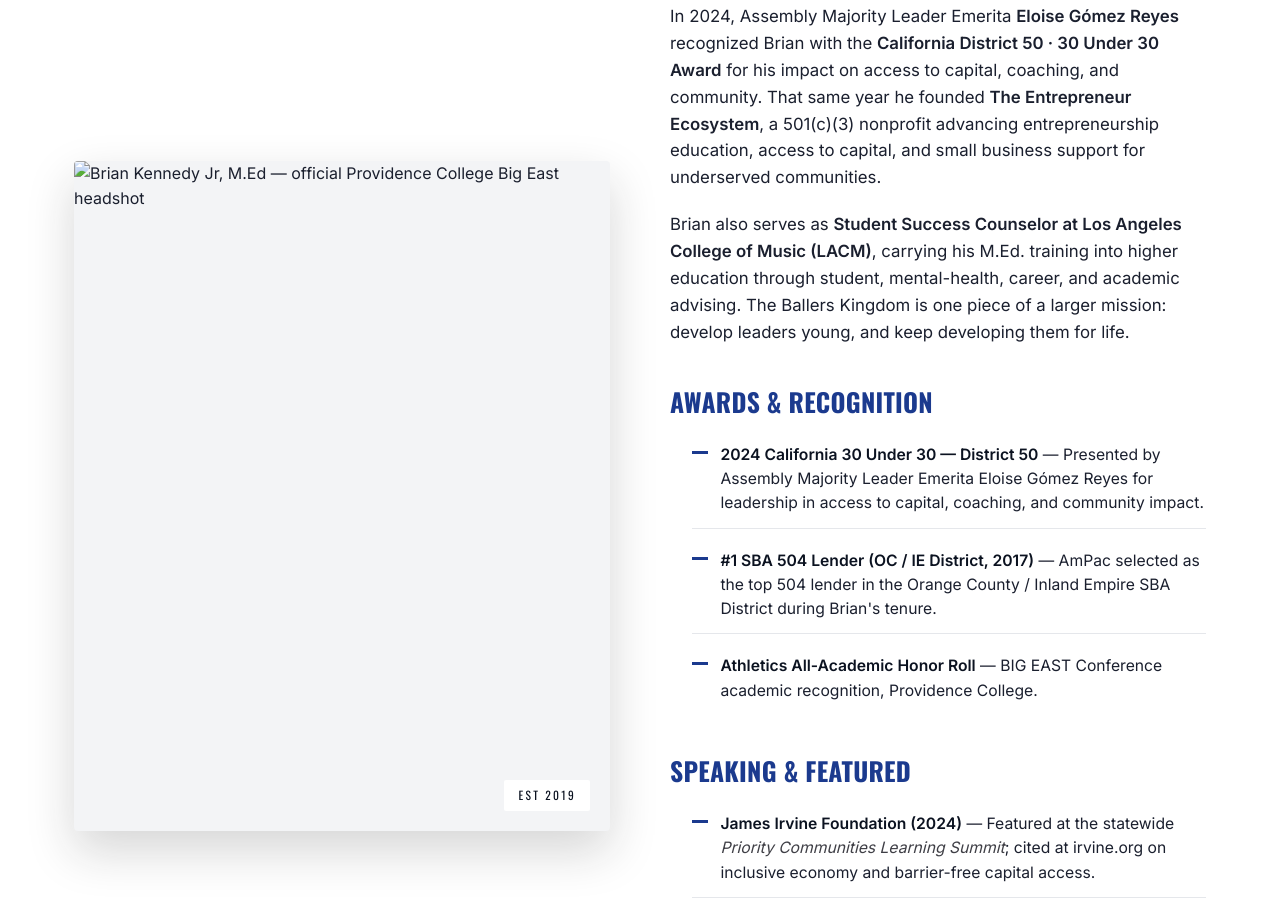
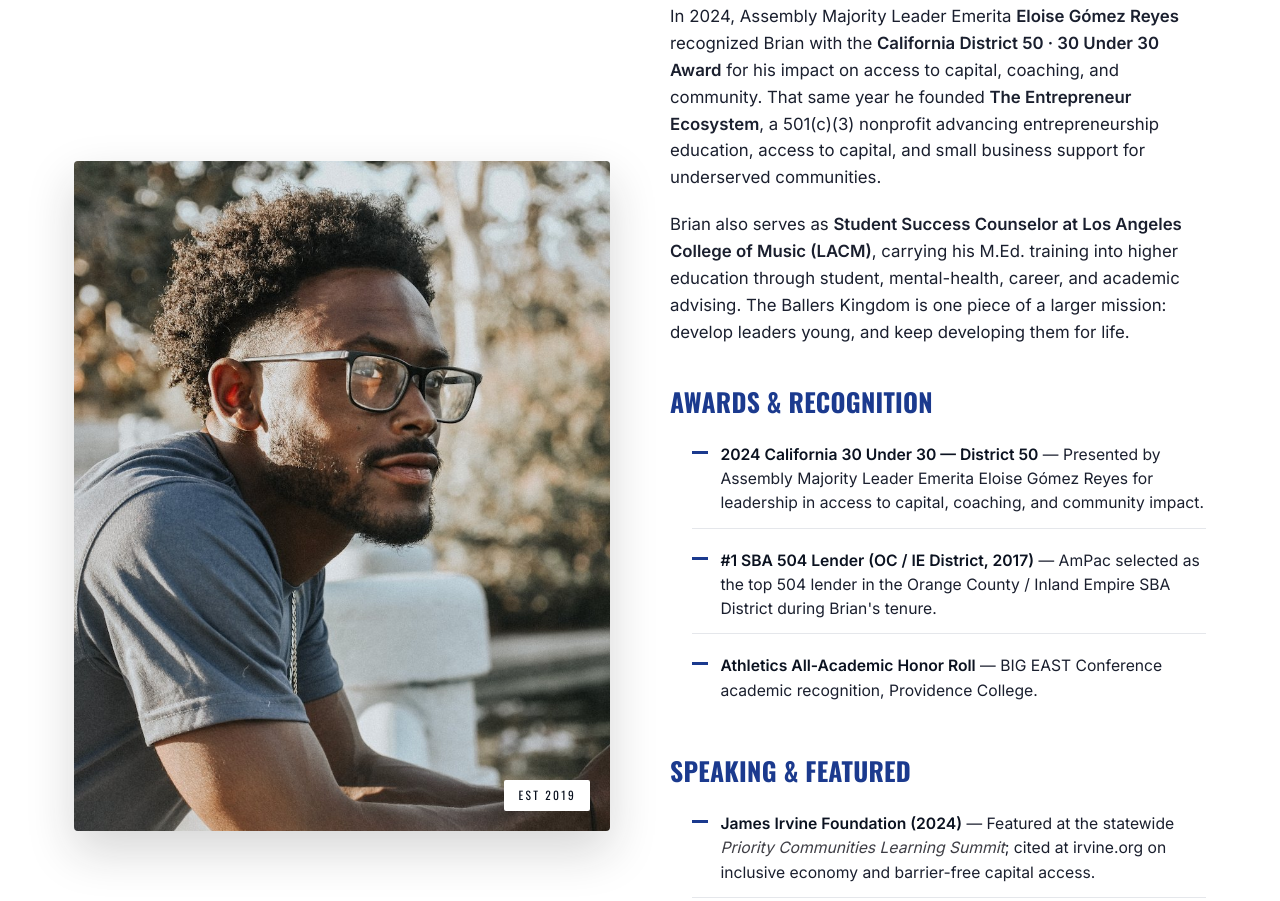
Before and after one commit to Bkennedyjr12/ballkingdom, a plain HTML site: page about.html in a window 1280 px wide. Shown: the part 1938-2839 px from the top of the page. Drawn offline with nearby package versions, Linux system fonts and the light colour scheme; a web font is replaced by a local one.

Commit message:
About: header to brian_profile.jpg (blazer didn't upload)

```diff
--- a/about.html
+++ b/about.html
@@ -8,7 +8,7 @@
   <link rel="canonical" href="https://ballkingdom.com/about.html" />
   <meta property="og:title" content="About Brian Kennedy Jr, M.Ed" />
   <meta property="og:description" content="Personal soccer trainer and multi-dimensional development consultant — civic service, entrepreneurial development, and educational administration. Founder of The Ballers Kingdom." />
-  <meta property="og:image" content="https://ballkingdom.com/assets/img/brian_blazer.jpg" />
+  <meta property="og:image" content="https://ballkingdom.com/assets/img/brian_profile.jpg" />
   <link rel="preconnect" href="https://fonts.googleapis.com" />
   <link rel="preconnect" href="https://fonts.gstatic.com" crossorigin />
   <link href="https://fonts.googleapis.com/css2?family=Oswald:wght@400;500;600;700&family=Inter:wght@400;500;600&family=Playfair+Display:ital,wght@0,600;1,600&display=swap" rel="stylesheet" />
@@ -42,7 +42,7 @@
   <div class="container">
     <div class="split">
       <div class="split-img badge" data-reveal>
-        <img src="assets/img/brian_blazer.jpg" alt="Brian Kennedy Jr, M.Ed — official Providence College Big East headshot" />
+        <img src="assets/img/brian_profile.jpg" alt="Brian Kennedy Jr, M.Ed — official Providence College Big East headshot" />
       </div>
       <div class="prose" data-reveal>
         <div class="credentials">
```
